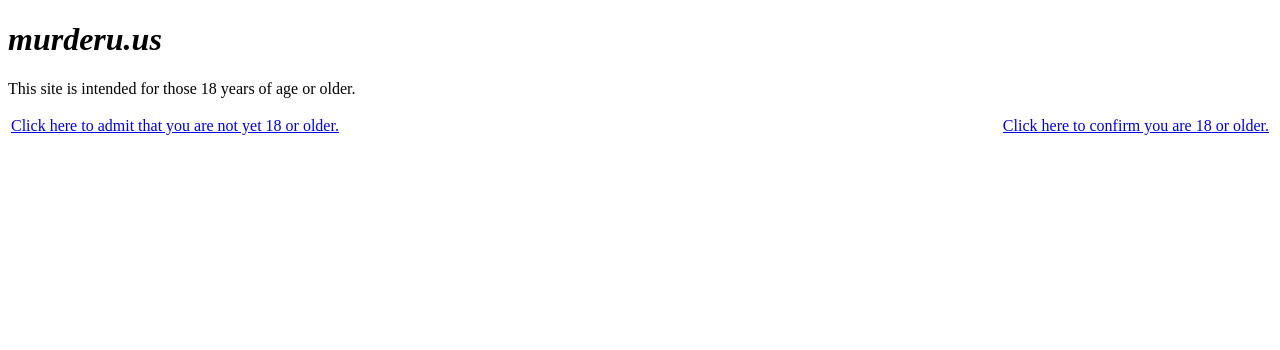
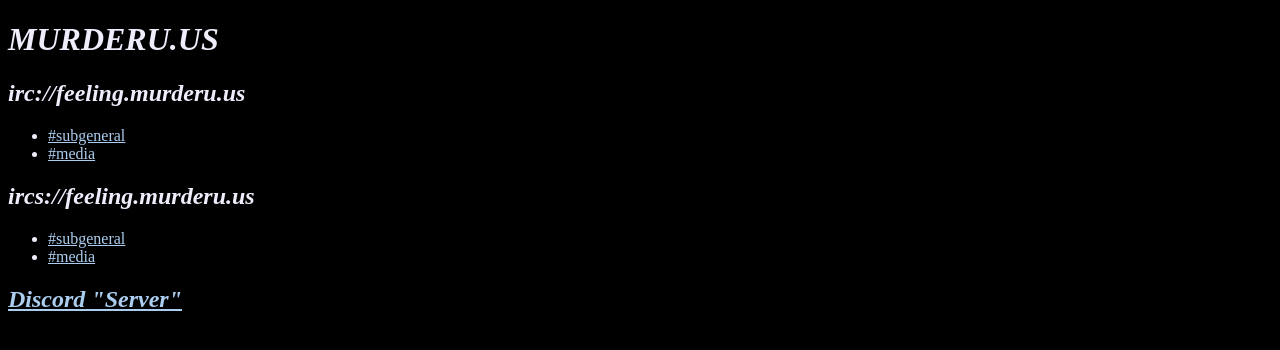
Before and after one commit to murderuus/murderuus, a plain HTML site: page index.html in a window 1280 px wide. Drawn offline with Linux system fonts and the light colour scheme.

Commit message:
move site in completely different direction

```diff
--- a/index.html
+++ b/index.html
@@ -2,21 +2,38 @@
 <HTML>
 <HEAD>
 <META CHARSET="US-ASCII" />
+<META CONTENT="MURDERU.US" NAME="description" />
+<META CONTENT="noindex" NAME="googlebot" /> <!-- FUCK GOOGLE -->
 <META CONTENT="interest-cohort=()" HTTP-EQUIV="Permissions-Policy" /> <!-- FUCK GOOGLE -->
 <META CONTENT="width=device-width, initial-scale=1" NAME="viewport" />
+<LINK HREF="http://murderu.us/" REL="canonical" />
+<STYLE TYPE="text/css">
+body {
+	background-color: #000000;
+	color: #efecfc;
+}
+a {
+	color: #ABCDEF;
+}
+a:hover {
+	color: #FF0000;
+}
+
+</STYLE>
 <TITLE>murderu.us</TITLE>
 </HEAD>
 <BODY>
-<H1><I>murderu.us</I></H1>
-<P>
-This site is intended for those 18 years of age or older.
-</P>
-<TABLE WIDTH=100%><TR>
-<TD ALIGN=left><A HREF="http://www.trinity.moe/thegame">
-Click here to admit that you are not yet 18 or older.
-</A></TD>
-<TD ALIGN=right><A HREF="http://www.murderu.us/">
-Click here to confirm you are 18 or older.
-</A></TD></TR></TABLE>
+<H1><I>MURDERU.US</I></H1>
+<H2><I>irc://feeling.murderu.us</I></H2>
+<UL>
+	<LI><A HREF="irc://feeling.murderu.us#subgeneral">#subgeneral</A></LI>
+	<LI><A HREF="irc://feeling.murderu.us#media">#media</A></LI>
+</UL>
+<H2><I>ircs://feeling.murderu.us</I></H2>
+<UL>
+	<LI><A HREF="ircs://feeling.murderu.us#subgeneral">#subgeneral</A></LI>
+	<LI><A HREF="ircs://feeling.murderu.us#media">#media</A></LI>
+</UL>
+<H2><I><A HREF="https://discord.gg/NdTVmqN">Discord "Server"</A></I></H2>
 </BODY>
 </HTML>
```
